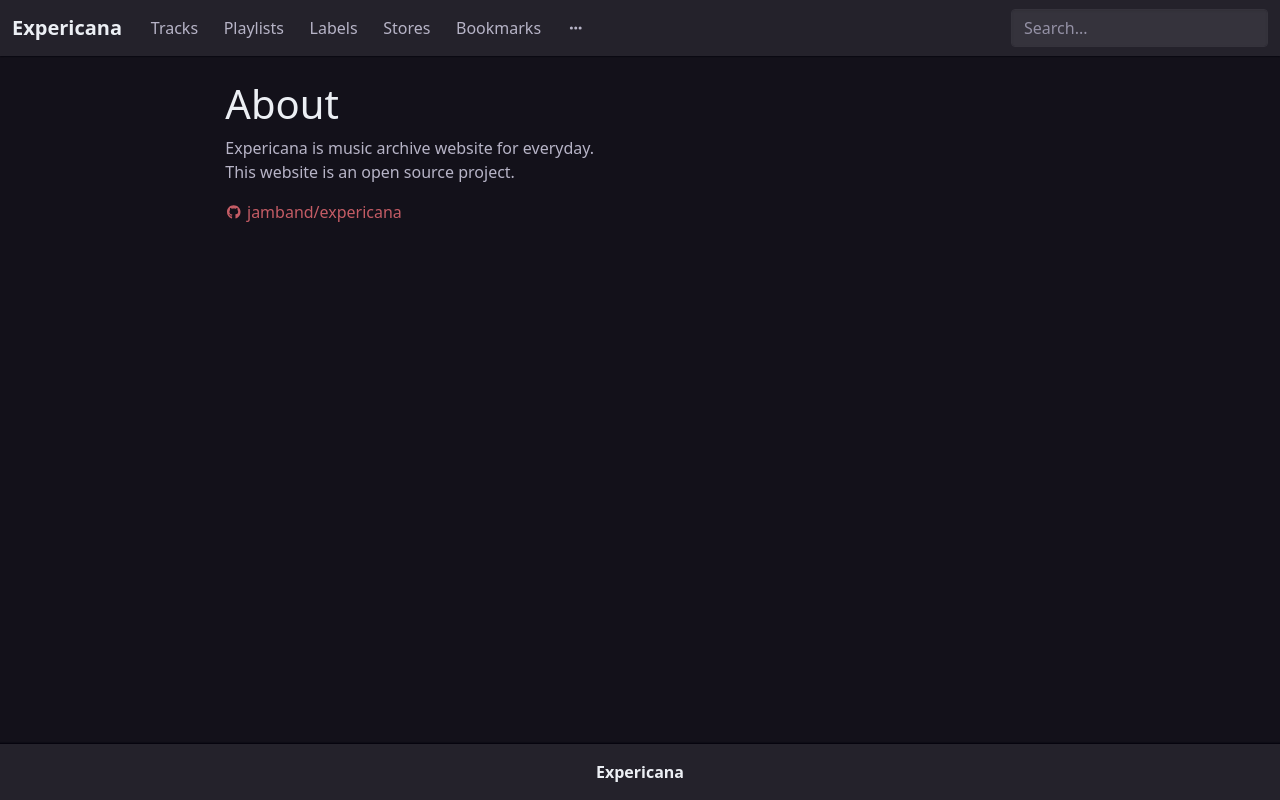
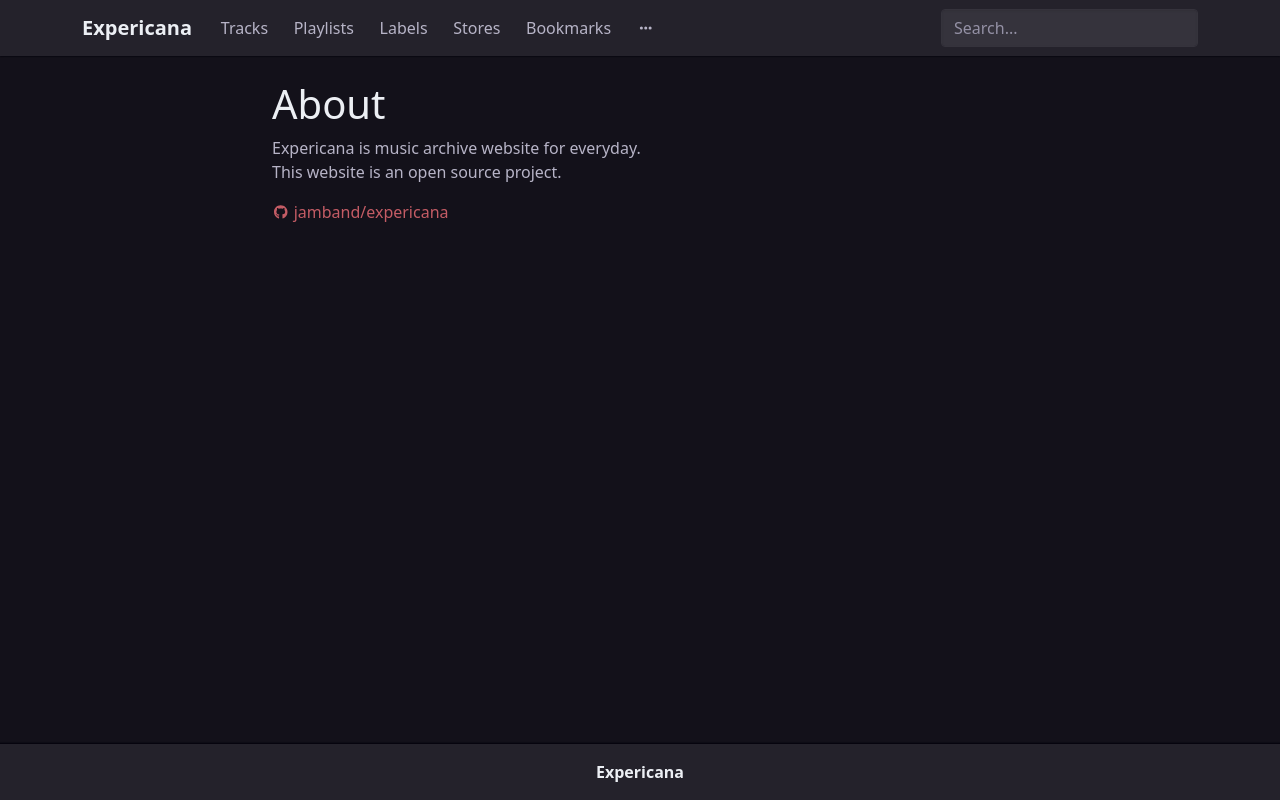
Before and after one commit to jamband/expericana, a Next.js app: page /about in a window 1280 px wide. Built offline with nearby package versions, Linux system fonts and the light colour scheme.

Commit message:
Improve some styles

```diff
--- a/src/components/track-card/style.module.scss
+++ b/src/components/track-card/style.module.scss
@@ -6,7 +6,7 @@
   position: relative;
 
   @include media-breakpoint-down(sm) {
-    border-bottom: 1px solid var(--bs-dark);
+    border-bottom: 1px solid var(--bs-gray-700);
     display: flex;
     padding: 0.8rem 0;
   }
--- a/src/layouts/header/component.tsx
+++ b/src/layouts/header/component.tsx
@@ -60,7 +60,7 @@ export const Component: React.VFC<_Props> = (props) => (
             </Dropdown>
           </div>
         </div>
-        <SearchForm className="ms-auto d-none d-md-flex" />
+        <SearchForm className="ms-auto d-none d-md-flex ps-0 ps-md-2" />
       </div>
     </nav>
   </header>
--- a/src/pages/index.tsx
+++ b/src/pages/index.tsx
@@ -48,11 +48,11 @@ export default function View(props: Props) {
               footer={track.created_at}
             >
               <Link href={`/tracks/providers/${track.provider}/pages/1`}>
-                <a className="tag">{track.provider}</a>
+                <a className="mb-2 tag">{track.provider}</a>
               </Link>
               {track.genres.map((genre, index) => (
                 <Link key={index} href={`/tracks/genres/${genre.name}/pages/1`}>
-                  <a className="tag">{genre.name}</a>
+                  <a className="mb-2 tag">{genre.name}</a>
                 </Link>
               ))}
             </TrackCard>
@@ -64,7 +64,7 @@ export default function View(props: Props) {
       </h1>
       {props.genres.map((genre, index) => (
         <Link href={`/tracks/genres/${genre}/pages/1`} key={index}>
-          <a className="tag">{genre}</a>
+          <a className="mb-2 tag">{genre}</a>
         </Link>
       ))}
       <div className="text-center pt-3 pb-4">
--- a/src/pages/tracks/index.tsx
+++ b/src/pages/tracks/index.tsx
@@ -67,11 +67,11 @@ export default function View(props: Props) {
               footer={track.created_at}
             >
               <Link href={`/tracks/providers/${track.provider}/pages/1`}>
-                <a className="tag">{track.provider}</a>
+                <a className="mb-2 tag">{track.provider}</a>
               </Link>
               {track.genres.map((genre, index) => (
                 <Link key={index} href={`/tracks/genres/${genre.name}/pages/1`}>
-                  <a className="tag">{genre.name}</a>
+                  <a className="mb-2 tag">{genre.name}</a>
                 </Link>
               ))}
             </TrackCard>
--- a/src/styles/_variables.scss
+++ b/src/styles/_variables.scss
@@ -58,7 +58,9 @@ $grid-breakpoints: (
   xs: 0,
   sm: 576px,
   md: 768px,
-  lg: 992px
+  lg: 992px,
+  xl: 1200px,
+  xxl: 1400px
 );
 
 // Components
```
